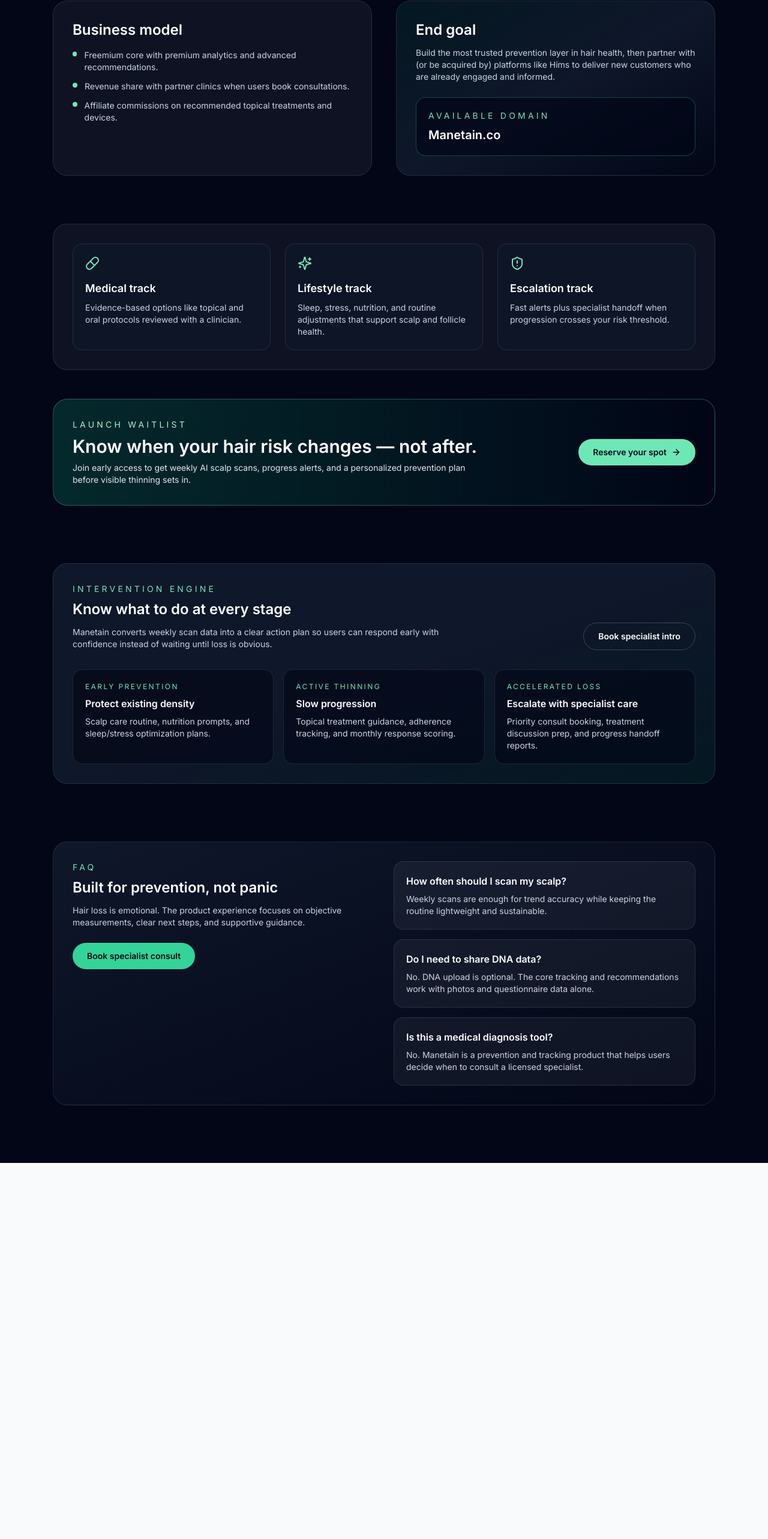
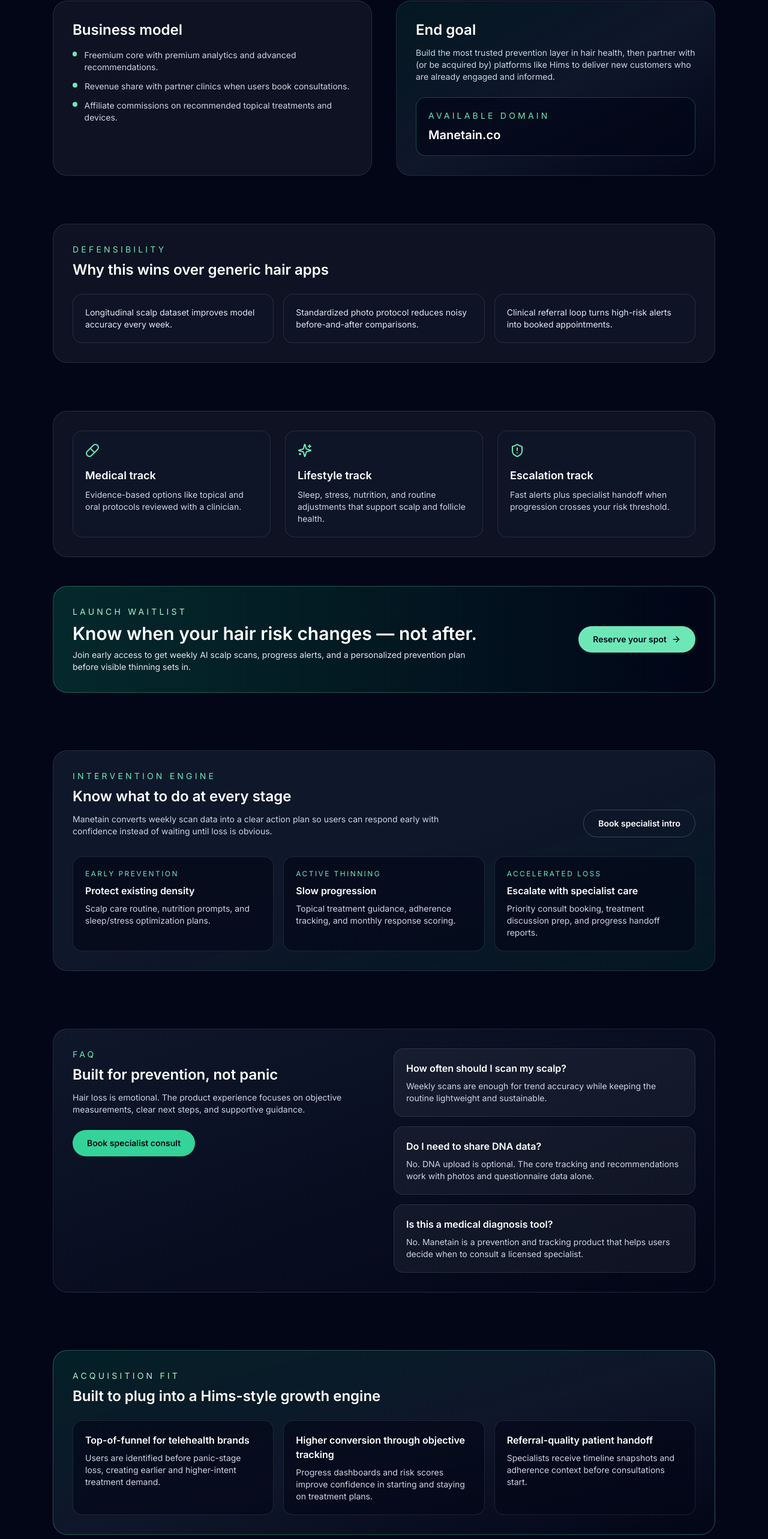
Before and after one commit to march-dave/react-next-anycase, a Next.js app: page /hairloss in a window 1280 px wide. Shown: the part 2265-4831 px from the top of the page at 60% size. Before the commit the page ends 4204 px from the top, so only its background shows below. Built offline with nearby package versions, Linux system fonts and the light colour scheme.

Commit message:
Enhance hair loss page with defensibility and acquisition sections

```diff
--- a/pages/hairloss.js
+++ b/pages/hairloss.js
@@ -109,6 +109,12 @@ const businessModel = [
   'Affiliate commissions on recommended topical treatments and devices.',
 ]
 
+const moat = [
+  'Longitudinal scalp dataset improves model accuracy every week.',
+  'Standardized photo protocol reduces noisy before-and-after comparisons.',
+  'Clinical referral loop turns high-risk alerts into booked appointments.',
+]
+
 const recommendationTracks = [
   {
     title: 'Medical track',
@@ -160,6 +166,24 @@ const faqs = [
     question: 'Is this a medical diagnosis tool?',
     answer:
       'No. Manetain is a prevention and tracking product that helps users decide when to consult a licensed specialist.',
+  },
+]
+
+const acquisitionFit = [
+  {
+    title: 'Top-of-funnel for telehealth brands',
+    description:
+      'Users are identified before panic-stage loss, creating earlier and higher-intent treatment demand.',
+  },
+  {
+    title: 'Higher conversion through objective tracking',
+    description:
+      'Progress dashboards and risk scores improve confidence in starting and staying on treatment plans.',
+  },
+  {
+    title: 'Referral-quality patient handoff',
+    description:
+      'Specialists receive timeline snapshots and adherence context before consultations start.',
   },
 ]
 
@@ -350,6 +374,20 @@ export default function HairLoss() {
           </div>
         </section>
 
+        <section className="mx-auto max-w-6xl px-6 pb-20">
+          <div className="rounded-3xl border border-white/10 bg-white/5 p-8">
+            <p className="text-sm uppercase tracking-[0.3em] text-emerald-300">Defensibility</p>
+            <h3 className="mt-2 text-2xl font-semibold">Why this wins over generic hair apps</h3>
+            <div className="mt-6 grid gap-4 md:grid-cols-3">
+              {moat.map((item) => (
+                <div key={item} className="rounded-2xl border border-white/10 bg-slate-900/60 p-5 text-sm text-slate-200">
+                  {item}
+                </div>
+              ))}
+            </div>
+          </div>
+        </section>
+
         <section className="mx-auto max-w-6xl px-6 pb-12">
           <div className="grid gap-6 rounded-3xl border border-white/10 bg-white/5 p-8 md:grid-cols-3">
             {recommendationTracks.map((track) => (
@@ -432,6 +470,21 @@ export default function HairLoss() {
             </div>
           </div>
         </section>
+
+        <section className="mx-auto max-w-6xl px-6 pb-24">
+          <div className="rounded-3xl border border-emerald-300/30 bg-gradient-to-br from-emerald-500/15 via-slate-900 to-slate-950 p-8">
+            <p className="text-sm uppercase tracking-[0.3em] text-emerald-200">Acquisition fit</p>
+            <h3 className="mt-2 text-2xl font-semibold">Built to plug into a Hims-style growth engine</h3>
+            <div className="mt-6 grid gap-4 md:grid-cols-3">
+              {acquisitionFit.map((item) => (
+                <article key={item.title} className="rounded-2xl border border-white/10 bg-slate-950/60 p-5">
+                  <h4 className="text-base font-semibold">{item.title}</h4>
+                  <p className="mt-2 text-sm text-slate-300">{item.description}</p>
+                </article>
+              ))}
+            </div>
+          </div>
+        </section>
       </main>
     </div>
   )
```
